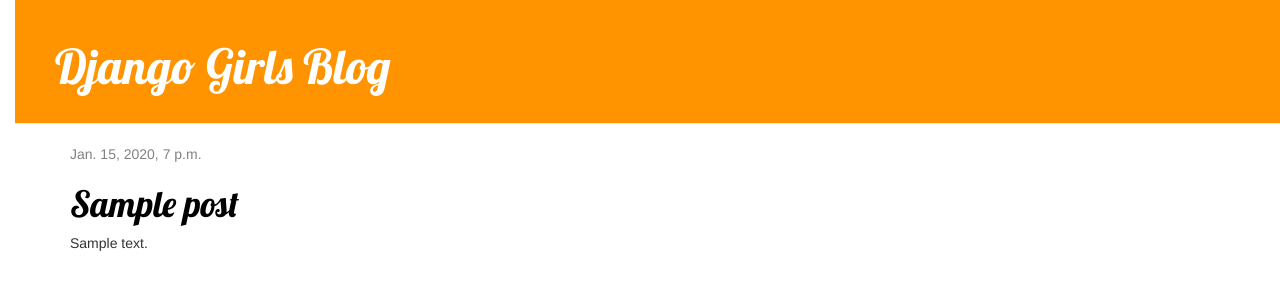
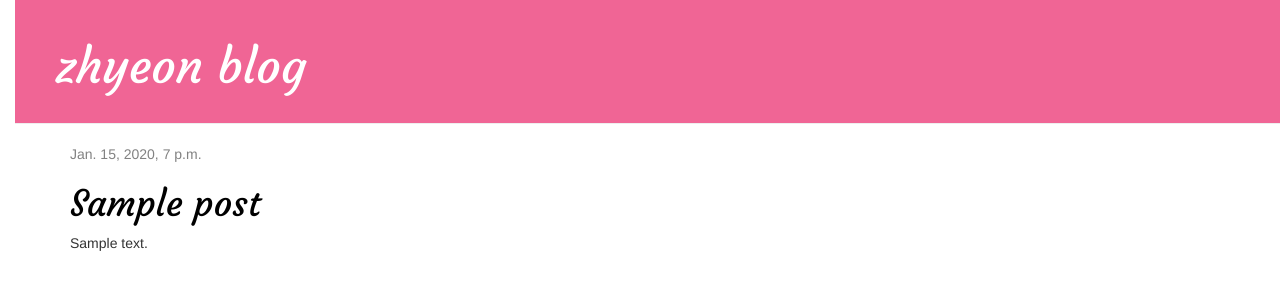
Before and after one commit to zhyeon/my-first-blog, a Django app: template blog/templates/blog/post_list.html in a window 1280 px wide. Shown: the top 300 px of the page. Run offline with Django 3.2, Linux system fonts and the light colour scheme; the template is opened without the code that fills it: values that come from a table or form of the project are taken from there, others are empty; tables that the repository leaves empty hold one stand-in row (values such as "Sample post"); some libraries are stand-ins or nearby versions.

Commit message:
color,font,title change

```diff
--- a/blog/static/css/blog.css
+++ b/blog/static/css/blog.css
@@ -1,13 +1,13 @@
 h1 a {
     color: #FCA205;
-    font-family: 'Lobster';
+    font-family: 'Courgette', cursive;
 }
 body {
 	padding-left: 15px;
 }
 
 .page-header {
-	background-color: #ff9400;
+	background-color: #f06595;
 	margin-top: 0;
 	padding: 20px 20px 20px 40px;
 }
@@ -23,7 +23,7 @@
 }
 
 h1, h2, h3, h4 {
-	font-family: 'Lobster', cursive;
+	font-family: 'Courgette', cursive;
 }
 
 .date {
--- a/blog/templates/blog/base.html
+++ b/blog/templates/blog/base.html
@@ -2,15 +2,15 @@
 <!DOCTYPE html>
 <html>
 <head>
-	<title>Django Girls blog</title>
+	<title>zhyeon blog</title>
 	<link rel="stylesheet" href="//maxcdn.bootstrapcdn.com/bootstrap/3.2.0/css/bootstrap.min.css">
 	<link rel="stylesheet" href="//maxcdn.bootstrapcdn.com/bootstrap/3.2.0/css/bootstrap-theme.min.css">
 	<link rel="stylesheet" href="{% static 'css/blog.css' %}">
-	<link href="//fonts.googleapis.com/css?family=Lobster&subset=latin,latin-ext" rel="stylesheet" type="text/css">
+	<link href="https://fonts.googleapis.com/css?family=Courgette" rel="stylesheet">
 </head>
 <body>
     <div class="page-header">
-        <h1><a href="/">Django Girls Blog</a></h1>
+        <h1><a href="/">zhyeon blog</a></h1>
     </div>
     <div class="content container">
         <div class="row">
--- a/blog/templates/blog/post_list.html
+++ b/blog/templates/blog/post_list.html
@@ -2,15 +2,15 @@
 <!DOCTYPE html>
 <html>
 <head>
-	<title>Django Girls blog</title>
+	<title>zhyeon blog</title>
 	<link rel="stylesheet" href="//maxcdn.bootstrapcdn.com/bootstrap/3.2.0/css/bootstrap.min.css">
 	<link rel="stylesheet" href="//maxcdn.bootstrapcdn.com/bootstrap/3.2.0/css/bootstrap-theme.min.css">
 	<link rel="stylesheet" href="{% static 'css/blog.css' %}">
-	<link href="//fonts.googleapis.com/css?family=Lobster&subset=latin,latin-ext" rel="stylesheet" type="text/css">
+	<link href="https://fonts.googleapis.com/css?family=Courgette" rel="stylesheet">
 </head>
 <body>
 	<div class="page-header">
-		<h1><a href="/">Django Girls Blog</a></h1>
+		<h1><a href="/">zhyeon blog</a></h1>
 	</div>
 	<div class="content container">
 		<div class="row">
```
